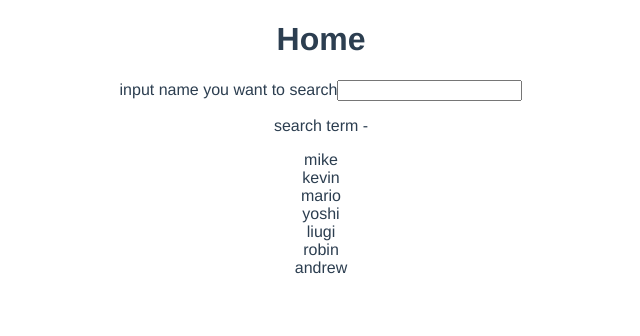
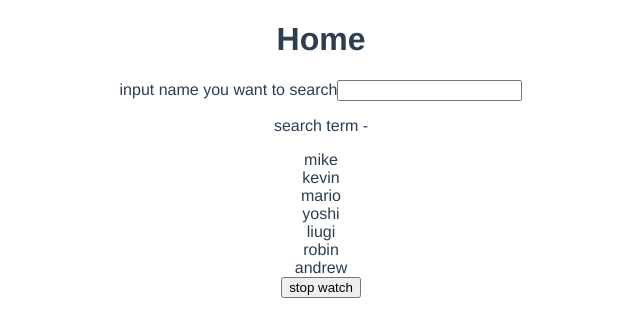
Before and after one commit to mikeqiu2011/dojo-blog, a Vue app: page / in a window 1280 px wide. Shown: the top 336 px of the page, without its empty margins (319-959 px from the left). Built offline with nearby package versions, Linux system fonts and the light colour scheme.

Commit message:
stop watch listener

```diff
--- a/src/views/Home.vue
+++ b/src/views/Home.vue
@@ -7,6 +7,7 @@
     <div v-for="name in filteredNames" :key="name">
       {{ name }}
     </div>
+    <button @click="handleClick">stop watch</button>
   </div>
 </template>
 
@@ -26,11 +27,11 @@ export default {
       "andrew",
     ]);
 
-    watch(search, () => {
+    const stopWatch = watch(search, () => {
       console.log(search.value);
     });
 
-    watchEffect(() => {
+    const stopWatchEffect = watchEffect(() => {
       //now it runs everytime when search value changes
       console.log("watch effect function ran", search.value);
     });
@@ -40,7 +41,13 @@ export default {
       return names.value.filter((name) => name.includes(search.value));
     });
 
-    return { search, names, filteredNames };
+    const handleClick = () => {
+      stopWatch();
+      stopWatchEffect();
+      console.log("watch event stopped");
+    };
+
+    return { search, names, filteredNames, handleClick };
   },
 };
 </script>
```
